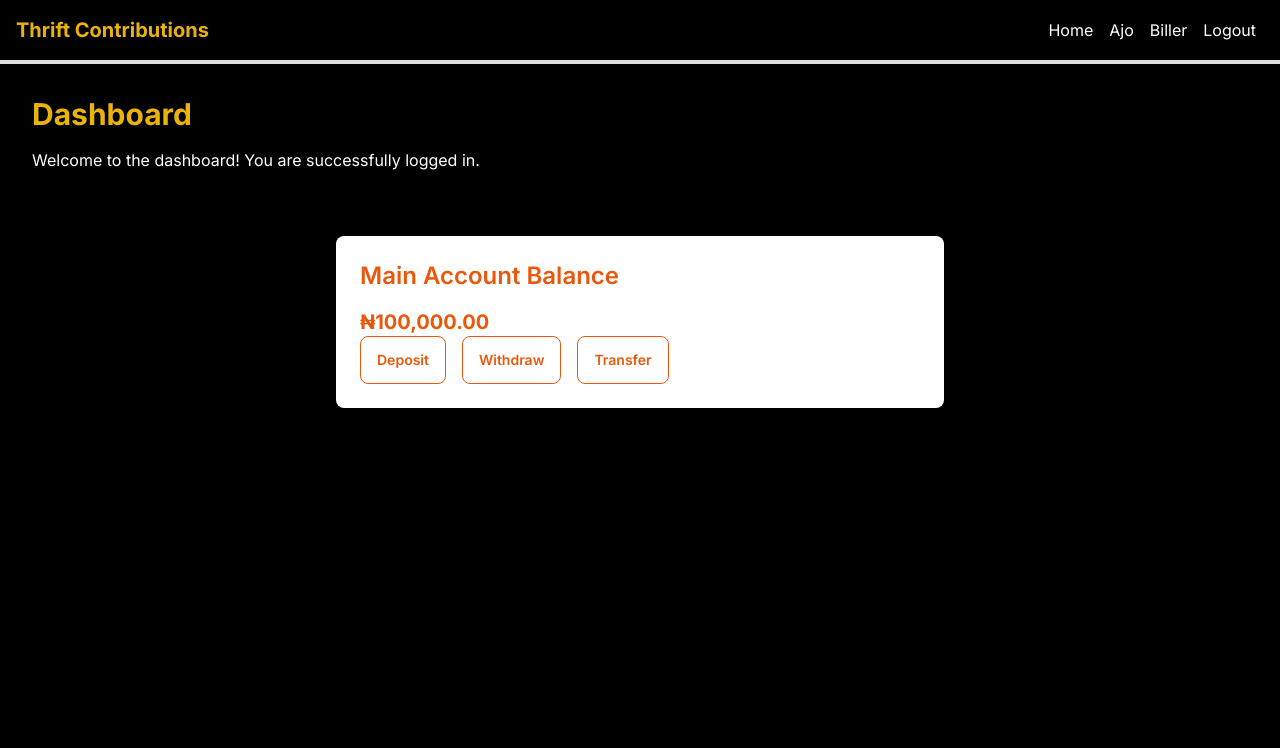
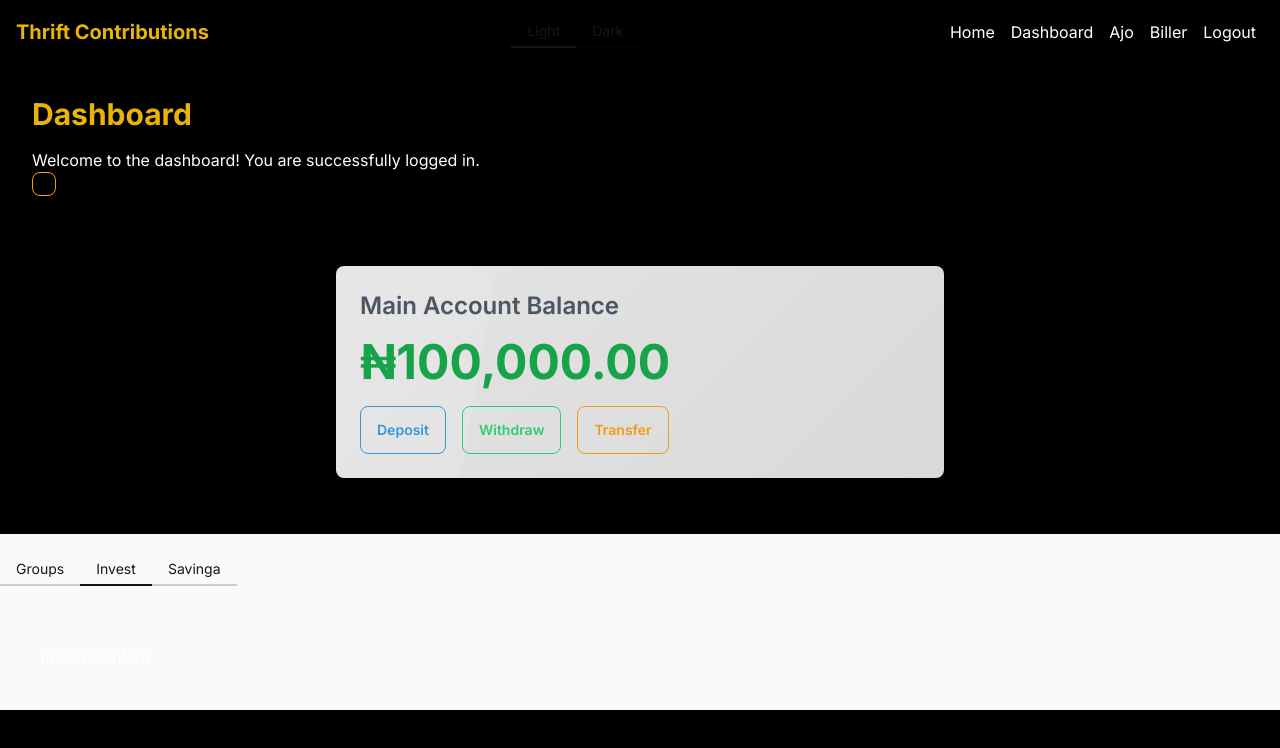
Before and after one commit to Jublazer/ajos, a Next.js app: page /dashboard in a window 1280 px wide. Shown: the top 748 px of the page. Built offline with nearby package versions, Linux system fonts and the light colour scheme; sample sign-in values are in the browser's storage.

Commit message:
Theme Update

```diff
--- a/app/components/Navbar.jsx
+++ b/app/components/Navbar.jsx
@@ -6,6 +6,24 @@ import { useEffect, useState } from 'react';
 const Navbar = () => {
   const [isAuthenticated, setIsAuthenticated] = useState(false);
   const router = useRouter();
+  const [theme, setTheme] = useState('light');
+
+
+  useEffect(() => {
+    // Set the initial theme based on user's preference or default to light
+    const userTheme = localStorage.getItem('theme') || 'light';
+    setTheme(userTheme);
+    document.documentElement.setAttribute('data-theme', userTheme);
+  }, []);
+
+  const toggleTheme = () => {
+    const newTheme = theme === 'light' ? 'dark' : 'light';
+    setTheme(newTheme);
+    document.documentElement.setAttribute('data-theme', newTheme);
+    localStorage.setItem('theme', newTheme);
+  };
+
+
 
   useEffect(() => {
     // Check if the user is authenticated
@@ -26,19 +44,36 @@ const Navbar = () => {
         <Link href="/" className="text-yellow-500 font-bold text-xl">
           Thrift Contributions
         </Link>
+        <div className="tabs tabs-bordered">
+          <button
+            className={`tab ${theme === 'light' ? 'tab-active' : ''}`}
+            onClick={toggleTheme}
+          >
+            Light
+          </button>
+          <button
+            className={`tab ${theme === 'dark' ? 'tab-active' : ''}`}
+            onClick={toggleTheme}
+          >
+            Dark
+          </button>
+        </div>
         <div>
-          <Link href="/" className="text-white mx-2">
+          <Link href="/" className="text-white mx-2 hover:text-yellow-600 active:text-yellow-500">
             Home
           </Link>
           {isAuthenticated ? (
             <>
-              <Link href="/ajo" className="text-white mx-2">
+              <Link href="/dashboard" className="text-white mx-2  hover:text-yellow-600 active:text-yellow-500">
+                Dashboard
+              </Link>
+              <Link href="/ajo" className="text-white mx-2  hover:text-yellow-600 active:text-yellow-500">
                 Ajo
               </Link>
-              <Link href="/biller" className="text-white mx-2">
+              <Link href="/biller" className="text-white mx-2  hover:text-yellow-600 active:text-yellow-500">
                 Biller
               </Link>
-              <button onClick={handleLogout} className="text-white mx-2">
+              <button onClick={handleLogout} className="text-white mx-2  hover:text-yellow-600 active:text-yellow-500">
                 Logout
               </button>
             </>
--- a/app/dashboard/page.jsx
+++ b/app/dashboard/page.jsx
@@ -17,25 +17,42 @@ const Dashboard = () => {
   }, []);
 
   return (
-    <div className="bg-black text-white min-h-screen" data-theme="mytheme">
+    <div className="bg-black text-white min-h-screen">
       <Navbar />
       <div className="container mx-auto p-8 mt-16">
         <h1 className="text-3xl font-bold text-yellow-500 mb-4">Dashboard</h1>
         <p>Welcome to the dashboard! You are successfully logged in.</p>
+        <input type="checkbox" class="checkbox checkbox-accent" />
       </div>
       <div className="p-8 flex items-center justify-center">
 
-        <div className="bg-white w-2/4 shadow-md text-orange-600 p-6 rounded-lg mb-6 min-w-2/5" >
-          <h1 className="text-2xl text-orange-600 font-semibold mb-4">Main Account Balance</h1>
-          <h2 className="text-xl font-bold">₦100,000.00</h2>
+        <div className="bg-white/85 glass w-2/4 shadow-md text-yellow-600 p-6 rounded-lg mb-6 min-w-2/5" >
+          <h1 className="text-2xl text-gray-600 font-semibold mb-4">Main Account Balance</h1>
+          <h2 className=" text-green-600 text-5xl font-bold mb-5">₦100,000.00</h2>
           <div className="flex space-x-4">
             <Deposit />
             <Withdraw />
             <Transfer />
           </div>
         </div>
+      </div>
 
+      {/* Tabs */}
+      <div role="tablist" className="tabs tabs-bordered w-full h-44 bg-slate-50">
+        <input type="radio" name="my_tabs_1" role="tab" className="tab" aria-label="Groups" />
+        <div role="tabpanel" className="tab-content p-10 w-full">Groups Contents</div>
 
+        <input
+          type="radio"
+          name="my_tabs_1"
+          role="tab"
+          className="tab"
+          aria-label="Invest"
+          defaultChecked />
+        <div role="tabpanel" className="tab-content p-10">Invest Content</div>
+
+        <input type="radio" name="my_tabs_1" role="tab" className="tab" aria-label="Savinga" />
+        <div role="tabpanel" className="tab-content p-10">Savings Contents</div>
       </div>
     </div>
   );
--- a/app/layout.tsx
+++ b/app/layout.tsx
@@ -15,7 +15,7 @@ export default function RootLayout({
   children: React.ReactNode;
 }>) {
   return (
-    <html lang="en">
+    <html lang="en" data-theme="light">
       <body className={inter.className}>{children}
 
           {/* MODAL 1 */}
--- a/tailwind.config.ts
+++ b/tailwind.config.ts
@@ -28,22 +28,39 @@ module.exports = {
     "./components/**/*.{js,ts,jsx,tsx,mdx}",
     "./app/**/*.{js,ts,jsx,tsx,mdx}",
   ],
+  theme: {
+    extend: {},
+  },
+  plugins: [require("daisyui")],
   daisyui: {
     themes: [
       {
-        mytheme: {
-          "primary": "black",
-          "secondary": "text-yellow-500",
-          "accent": "#37cdbe",
-          "neutral": "teal",
-          "base-100": "gray",
+        light: {
+          primary: "#3498db",
+          secondary: "#2ecc71",
+          accent: "#f39c12",
+          neutral: "#95a5a6",
+          "base-100": "#ffffff",
+          info: "#3b82f6",
+          success: "#22c55e",
+          warning: "#fbbf24",
+          error: "#ef4444",
         },
       },
-      "dark",
-      "cupcake",
+      {
+        dark: {
+          primary: "#3498db",
+          secondary: "#2ecc71",
+          accent: "#f39c12",
+          neutral: "#1f2937",
+          "base-100": "#111827",
+          info: "#3b82f6",
+          success: "#22c55e",
+          warning: "#fbbf24",
+          error: "#ef4444",
+        },
+      },
     ],
-  },
-  plugins: [
-    require('daisyui'),
-  ],
+    darkTheme: "dark", // Default dark theme
+  }
 }
```
